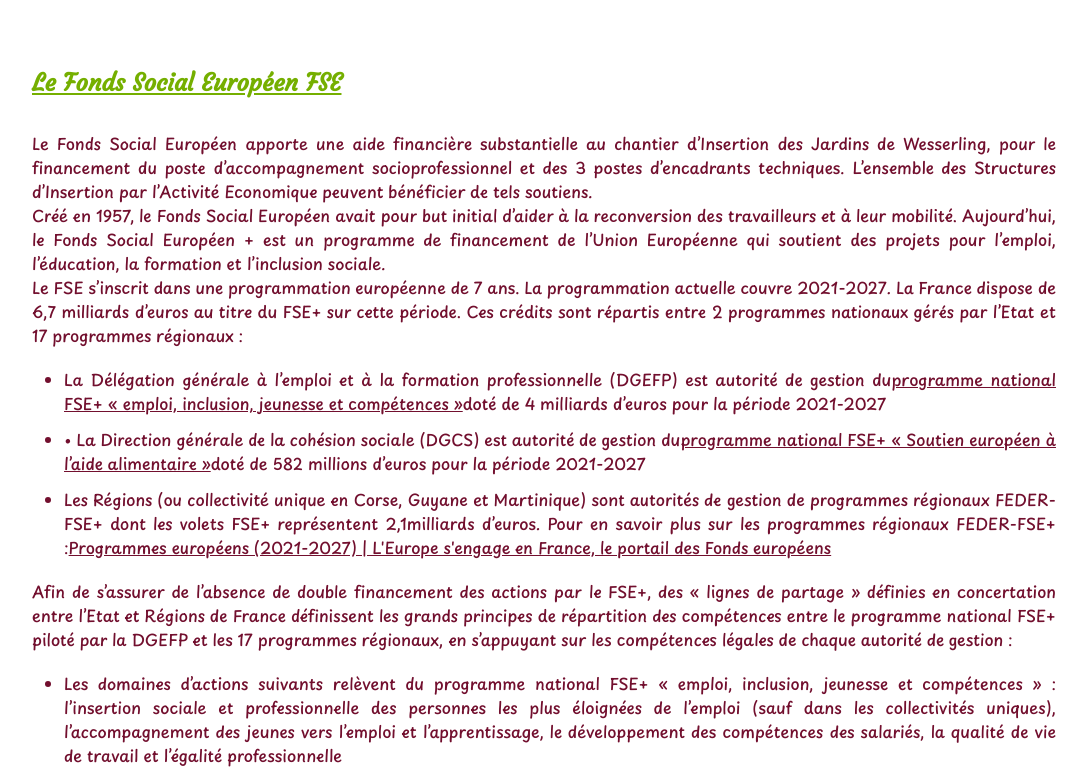
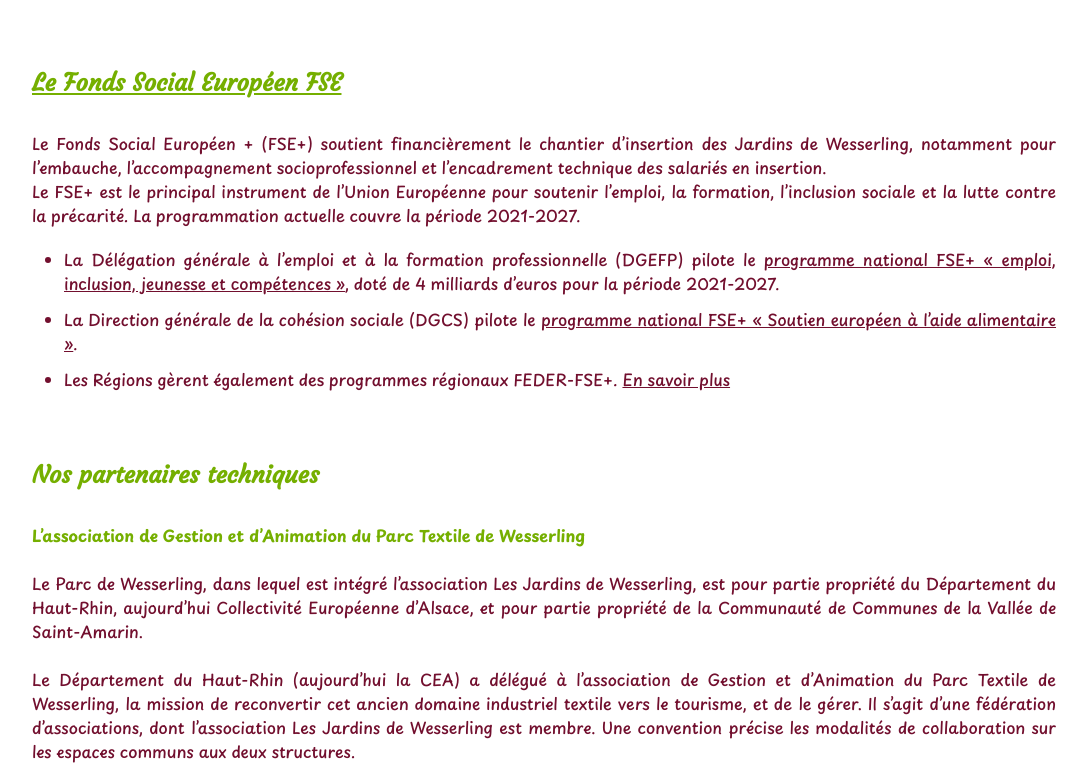
Before and after one commit to Annadesbois/les-jardins-de-wesserling, a Next.js app: page /de/about/partners in a window 1280 px wide. Shown: the part 720-1502 px from the top of the page, without its empty margins (96-1183 px from the left). Built offline with nearby package versions, Linux system fonts and the light colour scheme.

Commit message:
reduce size FSE presentation

```diff
--- a/app/[locale]/about/partners/page.tsx
+++ b/app/[locale]/about/partners/page.tsx
@@ -52,6 +52,141 @@ const PartnersPage = () => {
         </div>
       </section>
       <section className="text-justify">
+        <h2>
+          <Link
+            href="https://www.europe-en-france.gouv.fr/fr/fonds-europeens-2014-2020/fonds-social-europeen-fse"
+            target="_blank"
+            rel="noopener noreferrer"
+            className="link"
+          >
+            Le Fonds Social Européen FSE
+          </Link>
+        </h2>
+
+        <p>
+          Le Fonds Social Européen + (FSE+) soutient financièrement le chantier
+          d’insertion des Jardins de Wesserling, notamment pour l’embauche,
+          l’accompagnement socioprofessionnel et l’encadrement technique des
+          salariés en insertion.
+        </p>
+
+        <p>
+          Le FSE+ est le principal instrument de l’Union Européenne pour
+          soutenir l’emploi, la formation, l’inclusion sociale et la lutte
+          contre la précarité. La programmation actuelle couvre la période
+          2021-2027.
+        </p>
+
+        <ul className="space-y-2">
+          <li>
+            La Délégation générale à l’emploi et à la formation professionnelle
+            (DGEFP) pilote le{" "}
+            <Link
+              href="https://fse.gouv.fr/programmes-nationaux/le-programme-national-fse"
+              target="_blank"
+              rel="noopener noreferrer"
+              className="link"
+            >
+              programme national FSE+ « emploi, inclusion, jeunesse et
+              compétences »
+            </Link>
+            , doté de 4 milliards d’euros pour la période 2021-2027.
+          </li>
+
+          <li>
+            La Direction générale de la cohésion sociale (DGCS) pilote le{" "}
+            <Link
+              href="https://fse.gouv.fr/programmes-nationaux/le-programme-national-seaa"
+              target="_blank"
+              rel="noopener noreferrer"
+              className="link"
+            >
+              programme national FSE+ « Soutien européen à l’aide alimentaire »
+            </Link>
+            .
+          </li>
+
+          <li>
+            Les Régions gèrent également des programmes régionaux FEDER-FSE+.{" "}
+            <Link
+              href="https://www.europe-en-france.gouv.fr/en/programmes-europeens-2021-2027/programme-reunion-feder-fse-2021-2027"
+              target="_blank"
+              rel="noopener noreferrer"
+              className="link"
+            >
+              En savoir plus
+            </Link>
+          </li>
+        </ul>
+      </section>
+      {/* <section className="text-justify">
+  <h2>
+    <Link
+      href="https://www.europe-en-france.gouv.fr/fr/fonds-europeens-2014-2020/fonds-social-europeen-fse"
+      target="_blank"
+      rel="noopener noreferrer"
+      className="link"
+    >
+      Le Fonds Social Européen FSE+
+    </Link>
+  </h2>
+
+  <p>
+    Le Fonds Social Européen + (FSE+) soutient financièrement le chantier
+    d’insertion des Jardins de Wesserling, notamment pour
+    l’accompagnement socioprofessionnel et l’encadrement technique.
+  </p>
+
+  <p>
+    Programme de financement de l’Union Européenne, le FSE+ soutient des
+    actions en faveur de l’emploi, de la formation et de l’inclusion
+    sociale. La programmation actuelle couvre la période 2021-2027.
+  </p>
+
+  <ul>
+    <li>
+      La DGEFP pilote le
+      {" "}
+      <Link
+        href="https://fse.gouv.fr/programmes-nationaux/le-programme-national-fse"
+        target="_blank"
+        rel="noopener noreferrer"
+        className="link"
+      >
+        programme national FSE+ « emploi, inclusion, jeunesse et compétences »
+      </Link>
+      .
+    </li>
+
+    <li>
+      La DGCS pilote le
+      {" "}
+      <Link
+        href="https://fse.gouv.fr/programmes-nationaux/le-programme-national-seaa"
+        target="_blank"
+        rel="noopener noreferrer"
+        className="link"
+      >
+        programme national FSE+ « Soutien européen à l’aide alimentaire »
+      </Link>
+      .
+    </li>
+
+    <li>
+      Les Régions gèrent également des programmes régionaux FEDER-FSE+.
+      {" "}
+      <Link
+        href="https://fse.gouv.fr/programmes-regionaux"
+        target="_blank"
+        rel="noopener noreferrer"
+        className="link"
+      >
+        En savoir plus
+      </Link>
+    </li>
+  </ul>
+</section> */}
+      {/* <section className="text-justify">
         <h2>
           <Link
             href="https://www.europe-en-france.gouv.fr/fr/fonds-europeens-2014-2020/fonds-social-europeen-fse"
@@ -158,7 +293,7 @@ const PartnersPage = () => {
             accords locaux de lignes de partage.
           </li>
         </ul>
-      </section>
+      </section> */}
       <section className="text-justify space-y-6">
         <h2>Nos partenaires techniques</h2>
         <h3>
```
